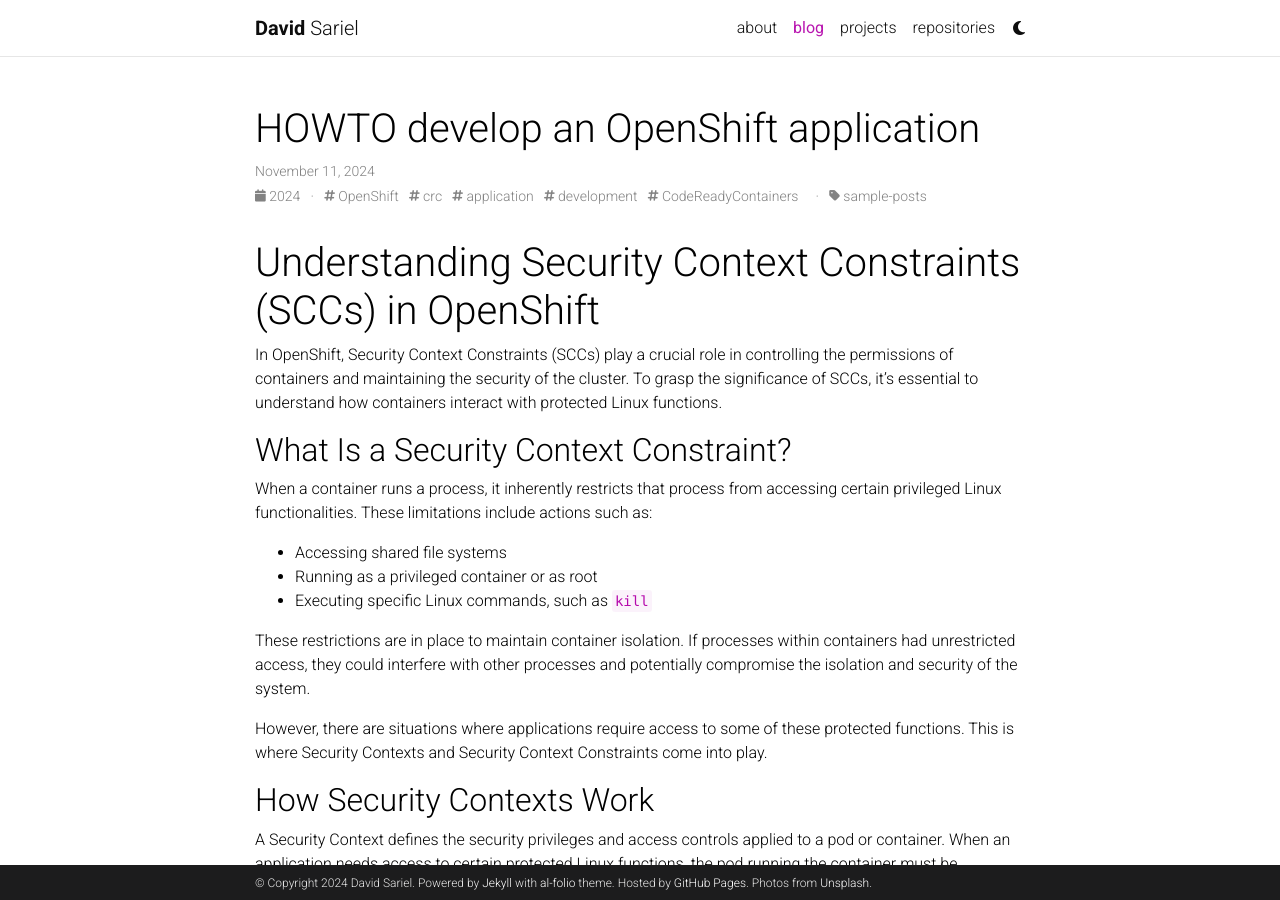
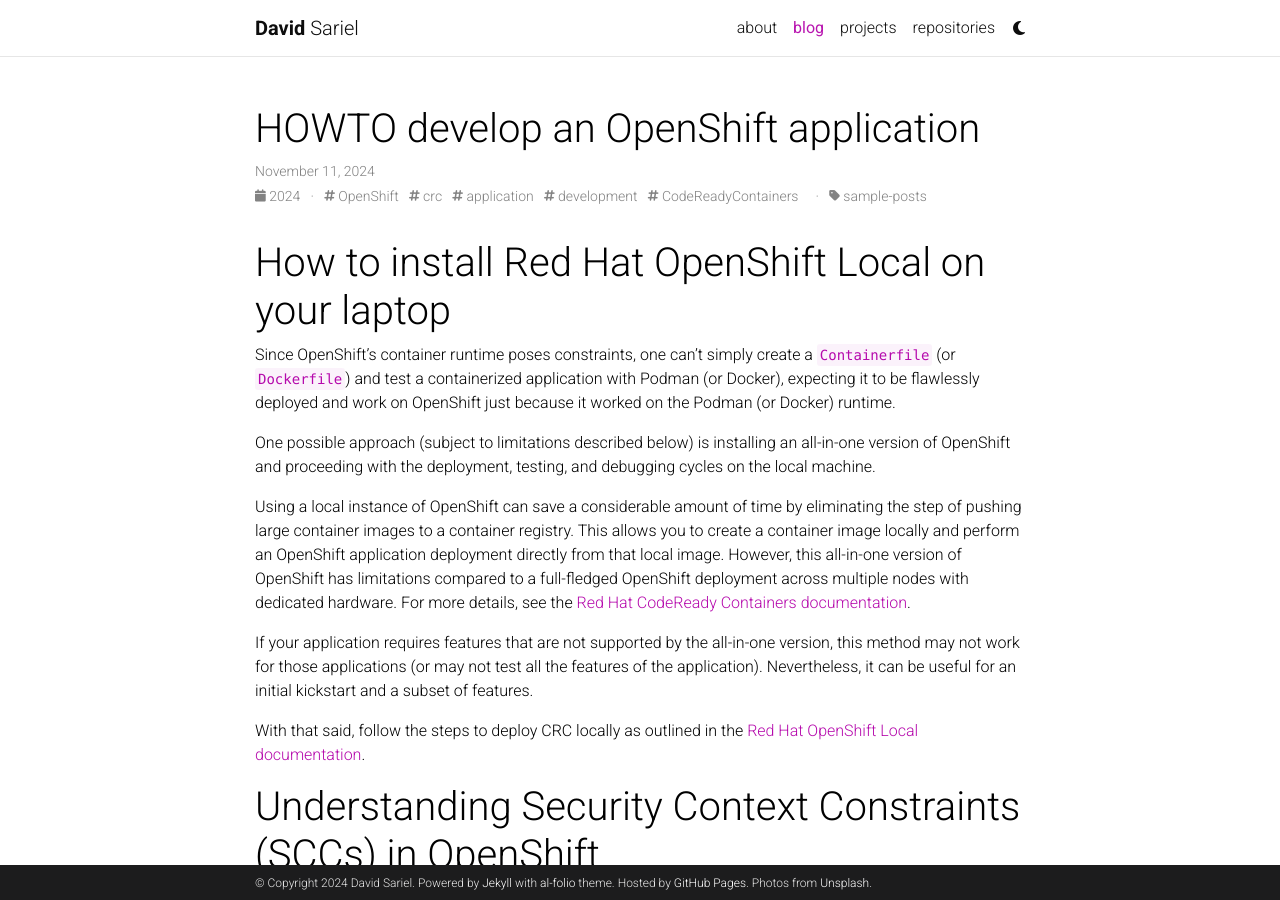
Before and after one commit to dsariel/dsariel.github.io, a Jekyll site: the page built from _posts/2024-11-11-howto-develop-openshift-application.md, in a window 1280 px wide and 900 px high. Built offline with Jekyll 4.4.1, drawn with Linux system fonts in a browser that asks for light colours; comment, search, counter and statistics services are not loaded; a style sheet for code colours, icons or effects is not loaded.

Commit message:
Update the post

```diff
--- a/_posts/2024-11-11-howto-develop-openshift-application.md
+++ b/_posts/2024-11-11-howto-develop-openshift-application.md
@@ -6,6 +6,20 @@
 tags: OpenShift crc application development CodeReadyContainers
 categories: sample-posts
 ---
+
+# How to install Red Hat OpenShift Local on your laptop
+Since OpenShift's container runtime poses constraints, one can't simply create a `Containerfile` (or `Dockerfile`) and test a containerized application with Podman (or Docker), expecting it to be flawlessly deployed and work on OpenShift just because it worked on the Podman (or Docker) runtime.
+
+One possible approach (subject to limitations described below) is installing an all-in-one version of OpenShift and proceeding with the deployment, testing, and debugging cycles on the local machine.
+
+Using a local instance of OpenShift can save a considerable amount of time by eliminating the step of pushing large container images to a container registry. This allows you to create a container image locally and perform an OpenShift application deployment directly from that local image. However, this all-in-one version of OpenShift has limitations compared to a full-fledged OpenShift deployment across multiple nodes with dedicated hardware. For more details, see the [Red Hat CodeReady Containers documentation](https://docs.redhat.com/en/documentation/red_hat_codeready_containers/1.0/html/getting_started_guide/getting-started-with-codeready-containers_gsg#differences_with_a_production_openshift_install).
+
+If your application requires features that are not supported by the all-in-one version, this method may not work for those applications (or may not test all the features of the application). Nevertheless, it can be useful for an initial kickstart and a subset of features.
+
+With that said, follow the steps to deploy CRC locally as outlined in the [Red Hat OpenShift Local documentation](https://docs.redhat.com/en/documentation/red_hat_openshift_local/2.43/html/getting_started_guide/index).
+
+
+
 # Understanding Security Context Constraints (SCCs) in OpenShift
 
 In OpenShift, Security Context Constraints (SCCs) play a crucial role in controlling the permissions of containers and maintaining the security of the cluster. To grasp the significance of SCCs, it’s essential to understand how containers interact with protected Linux functions.
```
